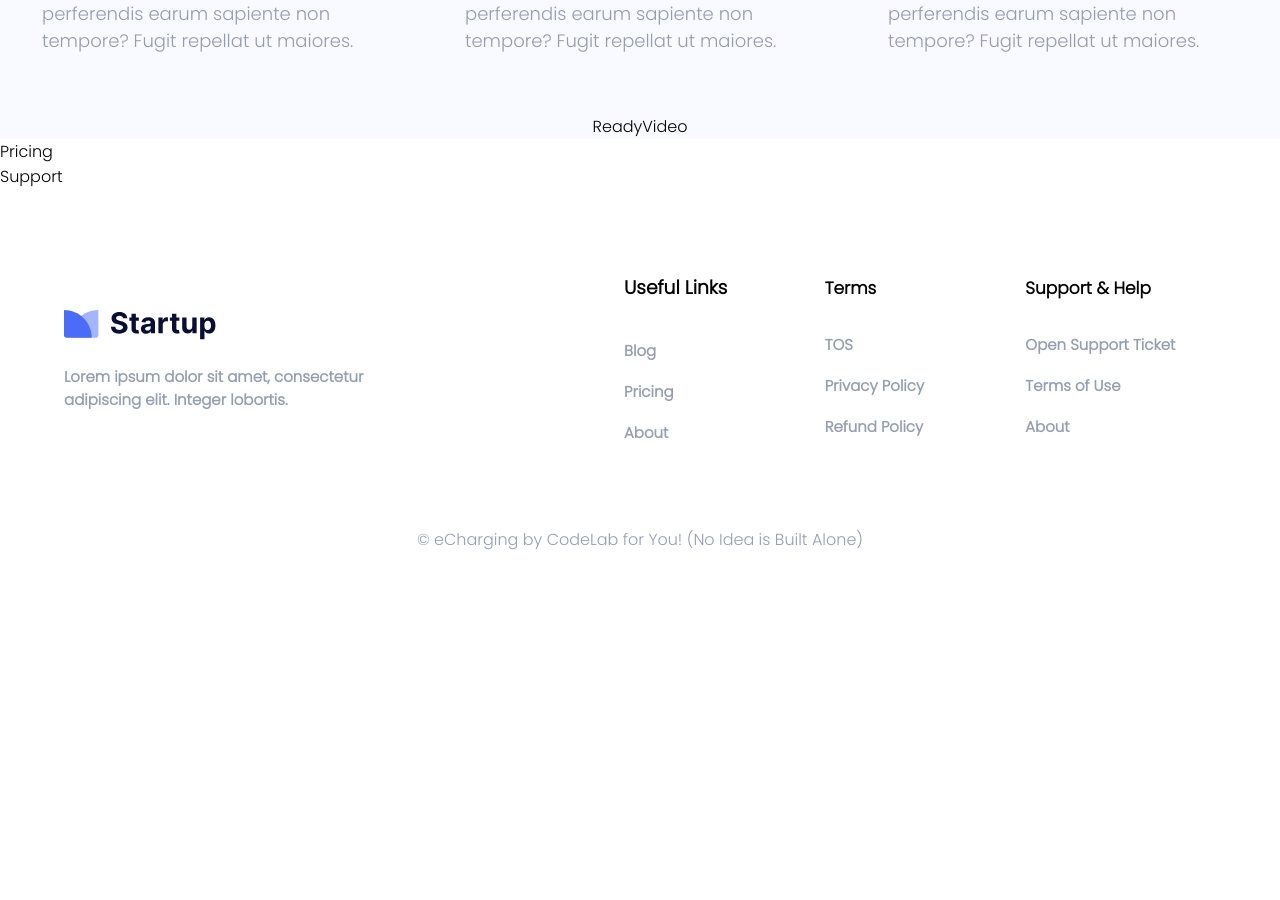
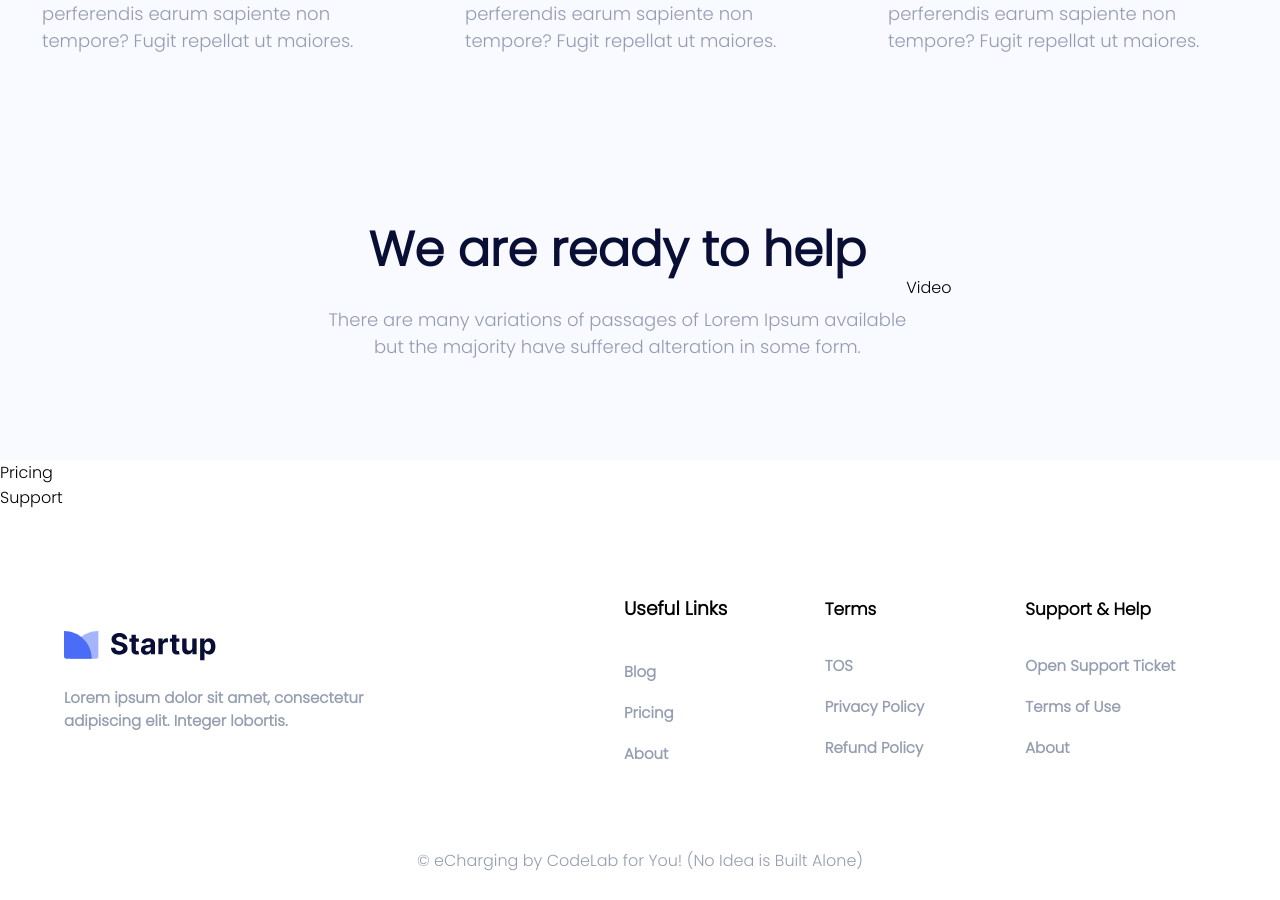
Before and after one commit to Sanni-Damilola/ecFrontend, a React (Create React App) app: page / in a window 1280 px wide. Shown: the part 1427-2327 px from the top of the page. Before the commit the page ends 2006 px from the top, so only its background shows below. Built offline with nearby package versions, Linux system fonts and the light colour scheme.

Commit message:
ready file

```diff
--- a/src/Components/Home/About/Ready.tsx
+++ b/src/Components/Home/About/Ready.tsx
@@ -1,7 +1,73 @@
 import React from "react";
+import styled from "styled-components";
 
 const Ready = () => {
-  return <div>Ready</div>;
+  return (
+    <div>
+      <Container>
+        <Wrapper>
+          <Div>We are ready to help</Div>
+          <span>
+            There are many variations of passages of Lorem Ipsum available{" "}
+            <br /> but the majority have suffered alteration in some form.
+          </span>
+        </Wrapper>
+      </Container>
+    </div>
+  );
 };
 
 export default Ready;
+
+const Wrapper = styled.div`
+  width: 100%;
+  height: 100%;
+  display: flex;
+  justify-content: center;
+  align-items: center;
+  flex-direction: column;
+`;
+
+const Div = styled.h1`
+  color: rgb(9, 14, 52);
+  font-size: 3em;
+  font-weight: bolder;
+  text-align: center;
+  margin: 0;
+  margin-bottom: 20px;
+  @media screen and (max-width: 768px) {
+    font-size: 1.8em;
+  }
+
+  @media screen and (max-width: 500px) {
+    font-size: 20px;
+  }
+`;
+
+const Container = styled.div`
+  width: 100%;
+  display: flex;
+  justify-content: center;
+  align-items: center;
+  flex-direction: column;
+  width: fit-content;
+  height: fit-content;
+  margin-top: 100px;
+  padding-bottom: 100px;
+  @media screen and (max-width: 500px) {
+    padding-bottom: 0px;
+  }
+  span {
+    font-size: 18px;
+    color: rgb(149, 156, 177);
+    font-weight: 550;
+    text-align: center;
+    @media screen and (max-width: 500px) {
+      font-size: 15px;
+      width: 300px;
+    }
+    @media screen and (max-width: 768px) {
+      font-size: 15px;
+    }
+  }
+`;
```
